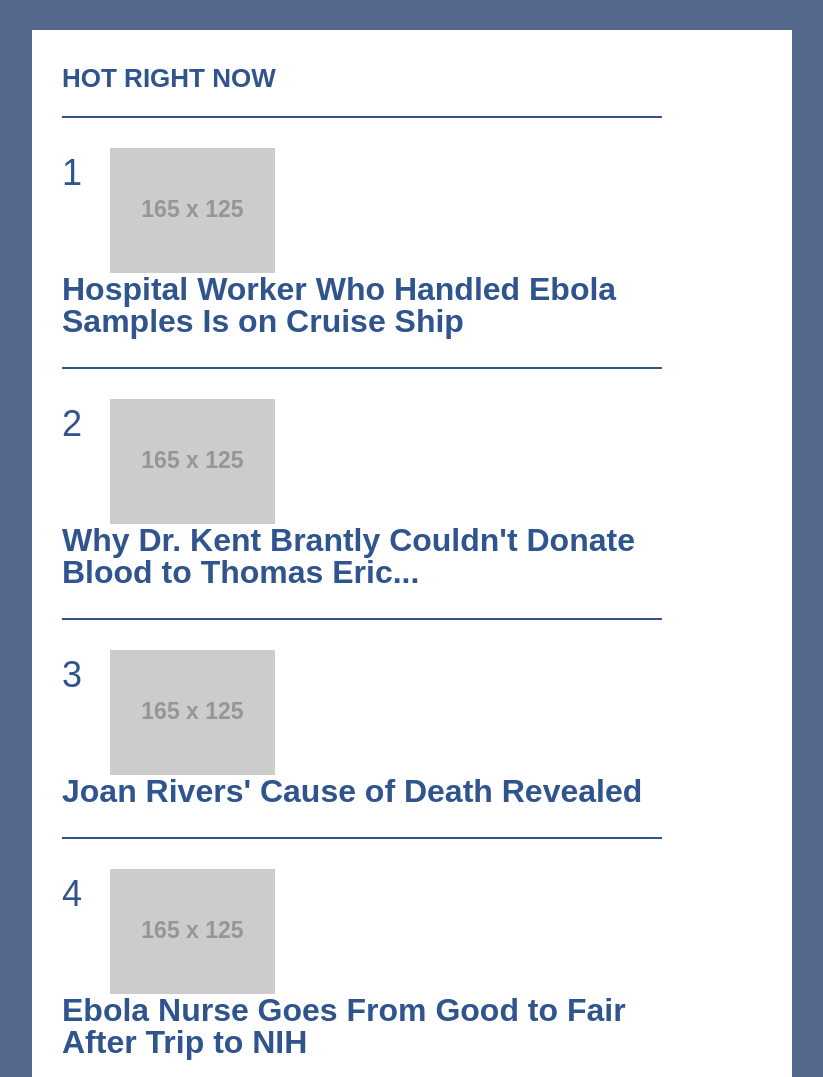
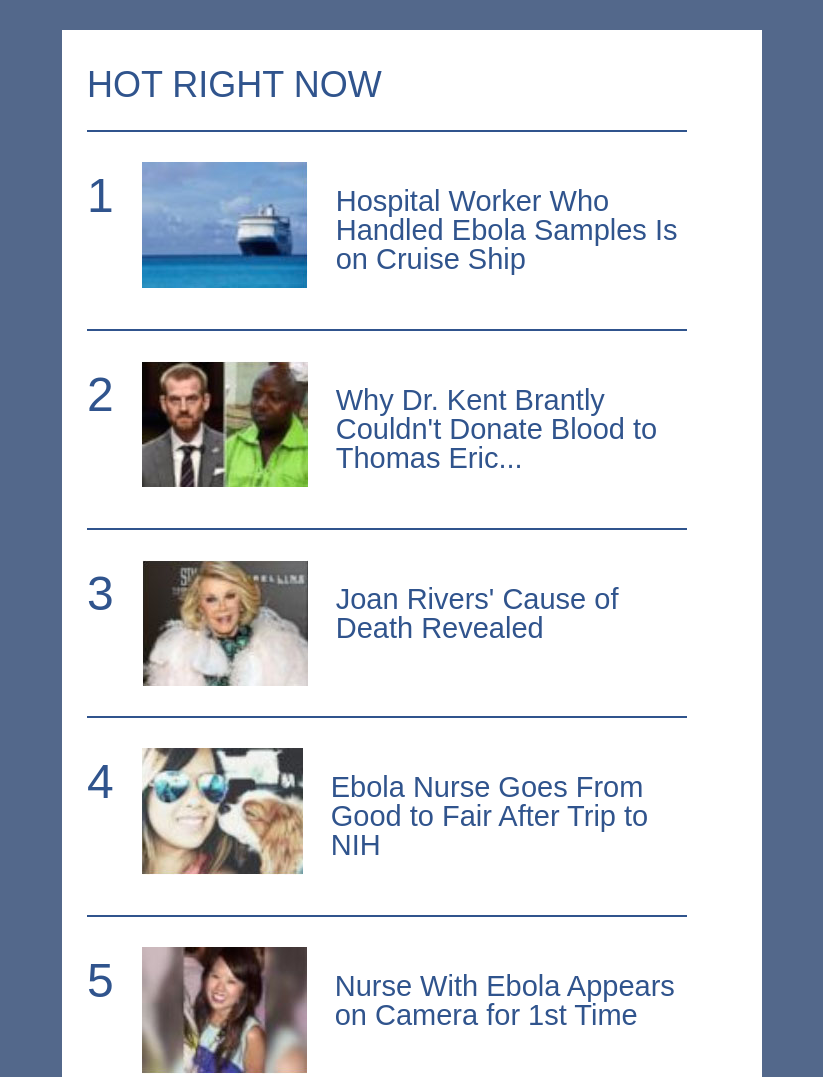
Before and after one commit to reubeningber/extraExtra, a plain HTML site: page index.html in a window 1280 px wide. Shown: the top 1077 px of the page, without its empty margins (228-1051 px from the left). Drawn offline with Linux system fonts and the light colour scheme; placeholder pictures from the web are drawn by us.

Commit message:
Tweaks & images

```diff
--- a/assets/js/app.js
+++ b/assets/js/app.js
@@ -7,30 +7,31 @@
             title: "Hospital Worker Who Handled Ebola Samples Is on Cruise Ship",
             rank: "1",
             url: "#",
-            img: "http://placehold.it/165x125"
+            img: "assets/img/img_1.jpg"
         },
         {
             title: "Why Dr. Kent Brantly Couldn't Donate Blood to Thomas Eric...",
             rank: "2",
             url: "#",
-            img: "http://placehold.it/165x125"
+            img: "assets/img/img_2.jpg"
         },
         {
             title: "Joan Rivers' Cause of Death Revealed",
             rank: "3",
             url: "#",
-            img: "http://placehold.it/165x125"
+            img: "assets/img/img_3.jpg"
         },
         {
             title: "Ebola Nurse Goes From Good to Fair After Trip to NIH",
             rank: "4",
             url: "#",
-            img: "http://placehold.it/165x125"
+            img: "assets/img/img_4.jpg"
         },
         {
             title: "Nurse With Ebola Appears on Camera for 1st Time",
             rank: "5",
-            url: "#"
+            url: "#",
+            img: "assets/img/img_5.jpg"
         },
     ];
 
--- a/assets/js/min/app-min.js
+++ b/assets/js/min/app-min.js
@@ -1 +1 @@
-!function($){var e=[{title:"Hospital Worker Who Handled Ebola Samples Is on Cruise Ship",rank:"1",url:"#",img:"http://placehold.it/165x125"},{title:"Why Dr. Kent Brantly Couldn't Donate Blood to Thomas Eric...",rank:"2",url:"#",img:"http://placehold.it/165x125"},{title:"Joan Rivers' Cause of Death Revealed",rank:"3",url:"#",img:"http://placehold.it/165x125"},{title:"Ebola Nurse Goes From Good to Fair After Trip to NIH",rank:"4",url:"#",img:"http://placehold.it/165x125"},{title:"Nurse With Ebola Appears on Camera for 1st Time",rank:"5",url:"#"}],t=Backbone.Model.extend({defaults:{img:"http://placehold.it/165x125&text=Placeholder"}}),l=Backbone.Collection.extend({model:t}),i=Backbone.View.extend({tagName:"article",className:"hot-now-article",template:$("#articleTemplate").html(),render:function(){var e=Handlebars.compile(this.template);return this.$el.html(e(this.model.toJSON())),this}}),o=Backbone.View.extend({el:$("#article-container"),initialize:function(){this.collection=new l(e),this.render()},render:function(){var e=this;_.each(this.collection.models,function(t){e.renderArticle(t)},this)},renderArticle:function(e){var t=new i({model:e});this.$el.append(t.render().el)}}),l=new o}(jQuery);
+!function($){var e=[{title:"Hospital Worker Who Handled Ebola Samples Is on Cruise Ship",rank:"1",url:"#",img:"assets/img/img_1.jpg"},{title:"Why Dr. Kent Brantly Couldn't Donate Blood to Thomas Eric...",rank:"2",url:"#",img:"assets/img/img_2.jpg"},{title:"Joan Rivers' Cause of Death Revealed",rank:"3",url:"#",img:"assets/img/img_3.jpg"},{title:"Ebola Nurse Goes From Good to Fair After Trip to NIH",rank:"4",url:"#",img:"assets/img/img_4.jpg"},{title:"Nurse With Ebola Appears on Camera for 1st Time",rank:"5",url:"#",img:"assets/img/img_5.jpg"}],t=Backbone.Model.extend({defaults:{img:"http://placehold.it/165x125&text=Placeholder"}}),i=Backbone.Collection.extend({model:t}),a=Backbone.View.extend({tagName:"article",className:"hot-now-article",template:$("#articleTemplate").html(),render:function(){var e=Handlebars.compile(this.template);return this.$el.html(e(this.model.toJSON())),this}}),l=Backbone.View.extend({el:$("#article-container"),initialize:function(){this.collection=new i(e),this.render()},render:function(){var e=this;_.each(this.collection.models,function(t){e.renderArticle(t)},this)},renderArticle:function(e){var t=new a({model:e});this.$el.append(t.render().el)}}),i=new l}(jQuery);
--- a/assets/less/base-variables.less
+++ b/assets/less/base-variables.less
@@ -56,7 +56,7 @@
 @page-container-bg-color: @white;
 
 @page-container-width: 700px;
-@page-container-padding: 30px;
+@page-container-padding: 25px;
 
 
 /*-------------------------------------------- */
@@ -83,9 +83,9 @@
 @heading-color-primary: @blue-2;
 @heading-color-secondary: @blue-2;
 
-@h1-font-size: 40;
-@h2-font-size: 32;
-@h3-font-size: 24;
+@h1-font-size: 30;
+@h2-font-size: 24;
+@h3-font-size: 22;
 @h4-font-size: 20;
 @h5-font-size: 16;
 @h6-font-size: 16;
--- a/assets/less/layout.less
+++ b/assets/less/layout.less
@@ -19,6 +19,7 @@
     padding-right: @page-container-padding;
     padding-left: @page-container-padding;
     background: @page-container-bg-color;
+    .box-sizing(border-box);
 }
 
 /**
--- a/assets/less/modules/hot-now.less
+++ b/assets/less/modules/hot-now.less
@@ -10,12 +10,14 @@
 	h1 {
 		margin: 0;
 		padding: 0;
-		.font-size-rems(26);
+		.font-size-rems(36);
+		font-weight: normal;
 		text-transform: uppercase;
 	}
 }
 
 .hot-now-article {
+	position: relative;
 	.clearfix();
 	border-bottom: 2px solid @blue-2;
 	padding: 30px 0;
@@ -28,7 +30,7 @@
 .hot-now-number {
 	display: block;
 	margin: 0 28px 0 0;
-	.font-size-rems(36);
+	.font-size-rems(48);
 }
 
 .hot-now-img {
@@ -37,7 +39,10 @@
 }
 
 .hot-now-article-title {
-	margin: 0;
+	margin: 25px 0;
 	padding: 0;
+	width: 350px;
 	line-height: 1;
+	.font-size-rems(29);
+	font-weight: normal;
 }
--- a/index.html
+++ b/index.html
@@ -16,12 +16,12 @@
                     <h1>Hot Right Now</h1>
                 </header>
                 <script id="articleTemplate" type="text/template">
+                    <span class="hot-now-number fl">{{rank}}</span>
+                    <a href="{{url}}">
+                        <img src="{{img}}" alt="{{title}}" class="hot-now-img fl">
 
-                    <span class="hot-now-number fl">{{rank}}</span>
-
-                    <img src="{{img}}" alt="{{title}}" class="hot-now-img fl">
-
-                    <h2 class="hot-now-article-title fl">{{title}}</h2>
+                        <h2 class="hot-now-article-title fl">{{title}}</h2>
+                    </a>
                 </script>
 
                 <div id="article-container"></div>
```
Also changed, not shown: assets/css/main.css, assets/img/img_1.jpg (added), assets/img/img_2.jpg (added), assets/img/img_3.jpg (added), assets/img/img_4.jpg (added), assets/img/img_5.jpg (added), assets/img/screen_mock.jpg (added).
